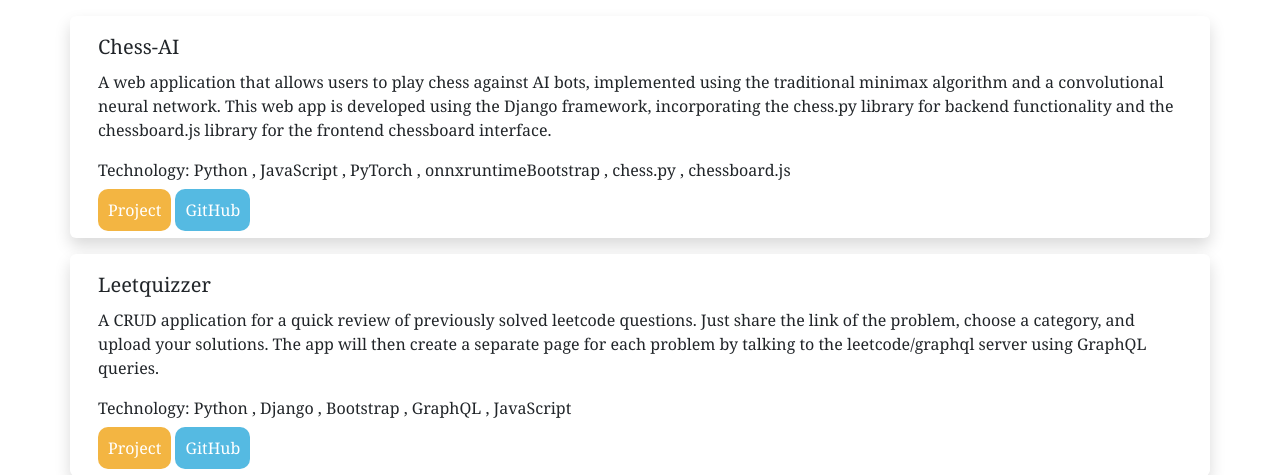
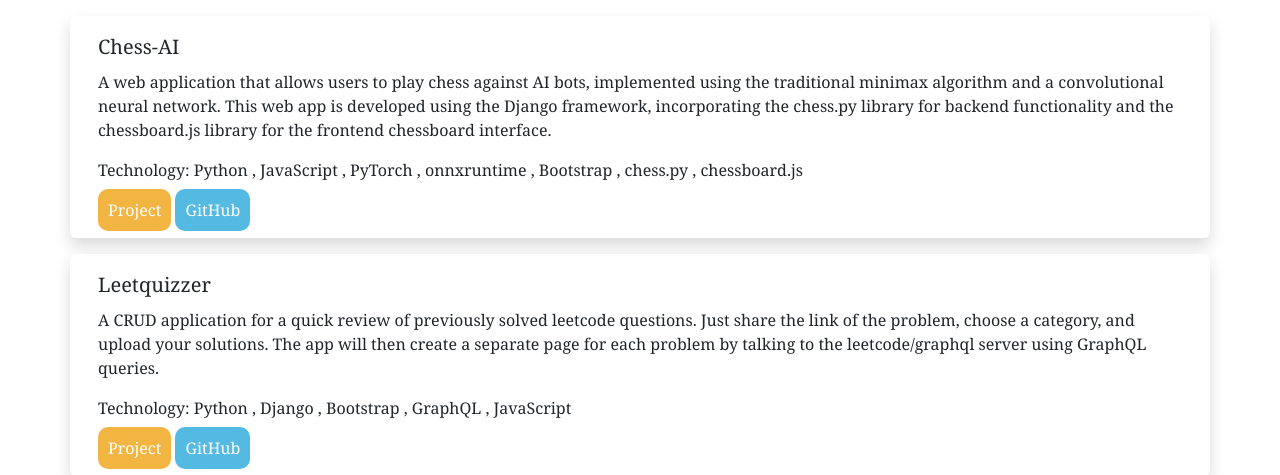
Before and after one commit to enansaif/django-portfolio, a Django app: page /projects/ in a window 1280 px wide. Shown: the part 56-531 px from the top of the page. Run offline with Django 4.2, Linux system fonts and the light colour scheme.

Commit message:
minor fix

```diff
--- a/chess_app/templates/chess_app/index.html
+++ b/chess_app/templates/chess_app/index.html
@@ -57,7 +57,7 @@
                     </div>
                     <div class="d-flex justify-content-center mt-2">
                         <button class="btn btn-outline-danger me-2" onclick="resetGame()">Reset</button>
-                        <a href="{% url 'portfolio:base' %}" class="btn btn-outline-primary">Home</a>
+                        <a href="{% url 'portfolio:base' %}" class="btn btn-outline-primary">Portfolio</a>
                     </div>
                 </div>
             </div>
--- a/portfolio/views.py
+++ b/portfolio/views.py
@@ -47,7 +47,7 @@ def project_info():
         using the Django framework, incorporating the chess.py library for backend functionality
         and the chessboard.js library for the frontend chessboard interface.
         ''',
-        'tools': ['Python', 'JavaScript', 'PyTorch', 'onnxruntime' 'Bootstrap', 'chess.py', 'chessboard.js'],
+        'tools': ['Python', 'JavaScript', 'PyTorch', 'onnxruntime', 'Bootstrap', 'chess.py', 'chessboard.js'],
         'url': reverse('chess_app:game_view'),
         'github': 'https://github.com/enansaif/chess_project',
     }
```
